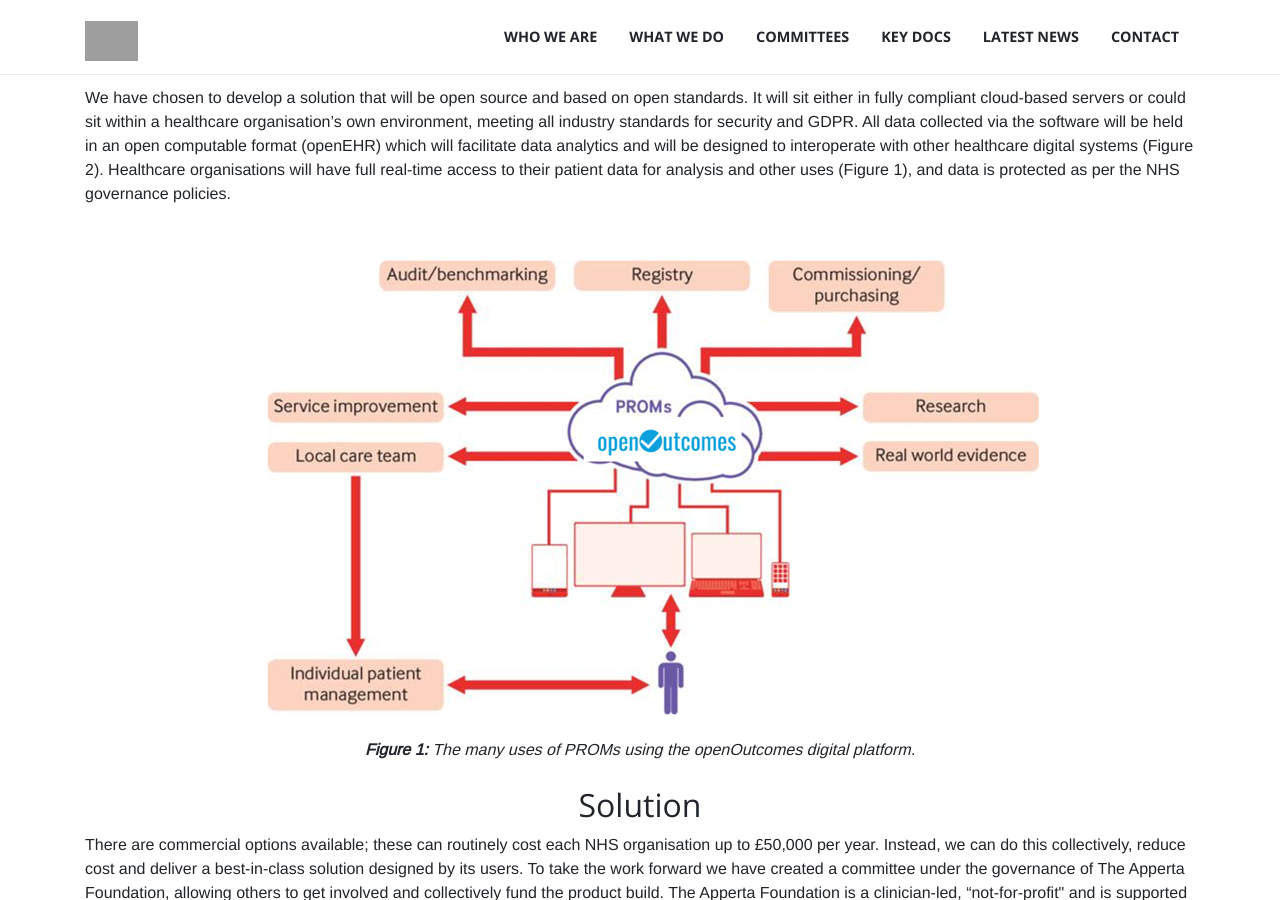
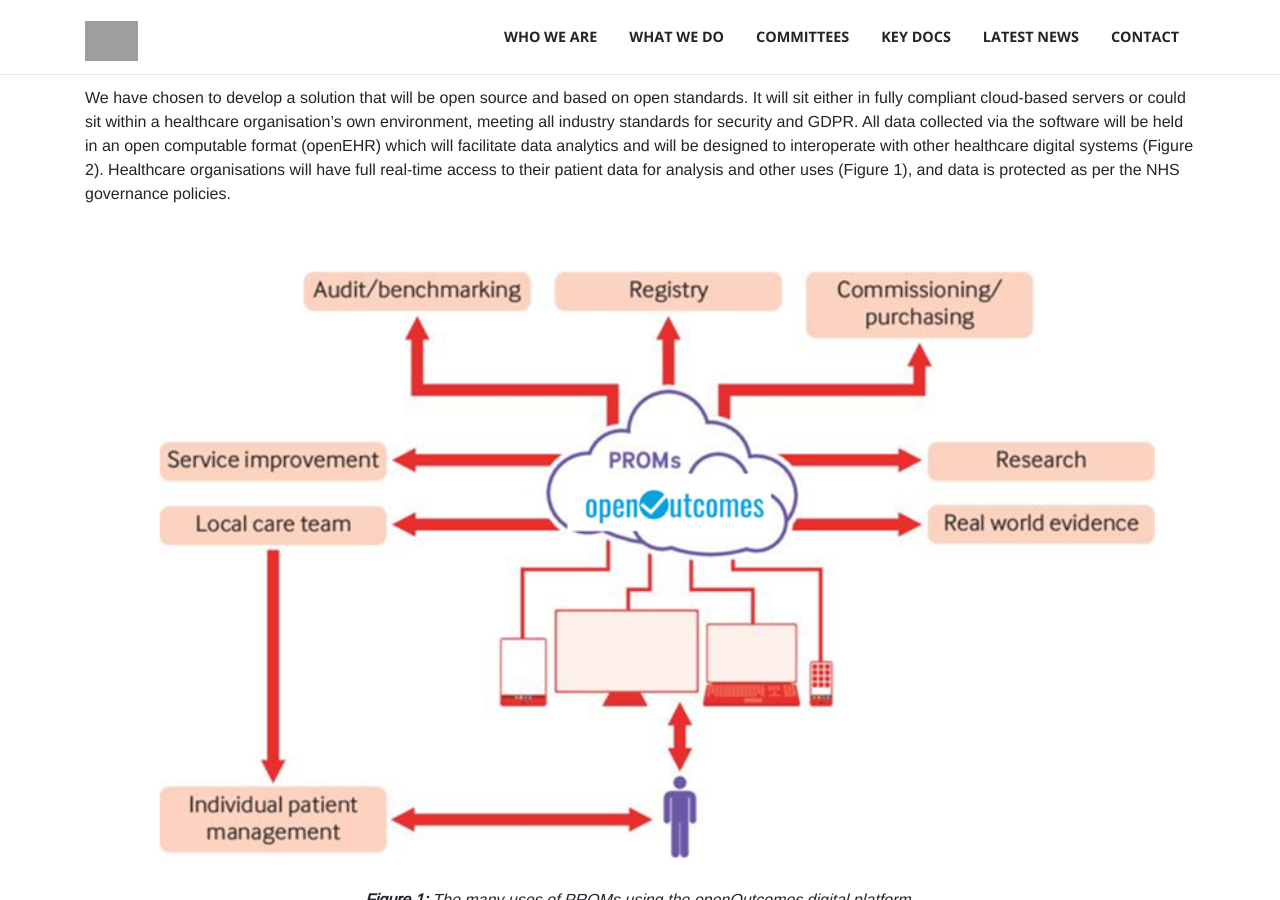
Before and after one commit to AppertaFoundation/apperta.org, a Jekyll site: the page built from _pages/OpenOutcomes.md, in a window 1280 px wide and 900 px high, scrolled down 512 px. Built offline with Jekyll 4.4.1, drawn with Linux system fonts in a browser that asks for light colours; nearby versions of some CDN libraries; some web fonts are replaced; grey boxes are pictures that could not be loaded.

Commit message:
Update OpenOutcomes.md

```diff
--- a/_pages/OpenOutcomes.md
+++ b/_pages/OpenOutcomes.md
@@ -18,7 +18,7 @@
 <p align="left">We have chosen to develop a solution that will be open source and based on open standards. It will sit either in fully compliant cloud-based servers or could sit within a healthcare organisation’s own environment, meeting all industry standards for security and GDPR. All data collected via the software will be held in an open computable format (openEHR) which will facilitate data analytics and will be designed to interoperate with other healthcare digital systems (Figure 2). Healthcare organisations will have full real-time access to their patient data for analysis and other uses (Figure 1), and data is protected as per the NHS governance policies.</p>
 
 
-<img src="/img/OO-figure-1.png"><br>
+<img src="/img/OO-figure-1.png" width="100%"><br>
 
 <i><b>Figure 1:</b> The many uses of PROMs using the openOutcomes digital platform. </i><br><br>
 
@@ -66,7 +66,7 @@
 
 <p align="left">OpenOutcomes is a digital platform capable of building on modules for other speciality PROMs such as ophthalmology, general surgery and cancer services. The technology upon which its built allows for any PROMs questionnaire to be incorporated into the platform due its agnostic capabilities. Figure 2 shows the high level overview of the data technology architecture and how it can interoperate with other digital systems and EPRs within and across NHS organisations.</p>
 
-<img src="/img/OO-figure-2.png"><br>
+<img src="/img/OO-figure-2.png" width="100%"><br>
 
 <i><b>Figure 2:</b> High level data architecture overview of openOutcomes and how it is interoperable with other IT system across the NHS (Diagram adapted from John Meredith, NHS Wales) </i><br><br>
 
```
